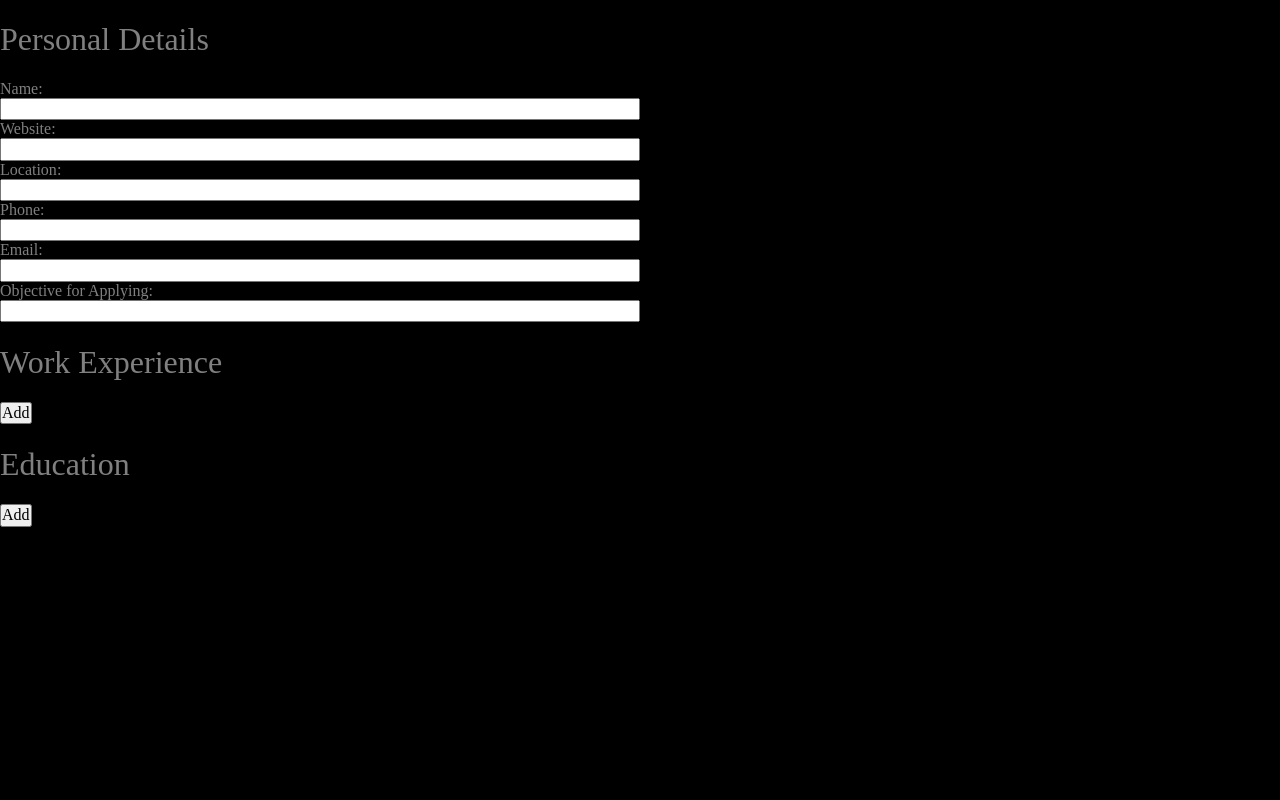
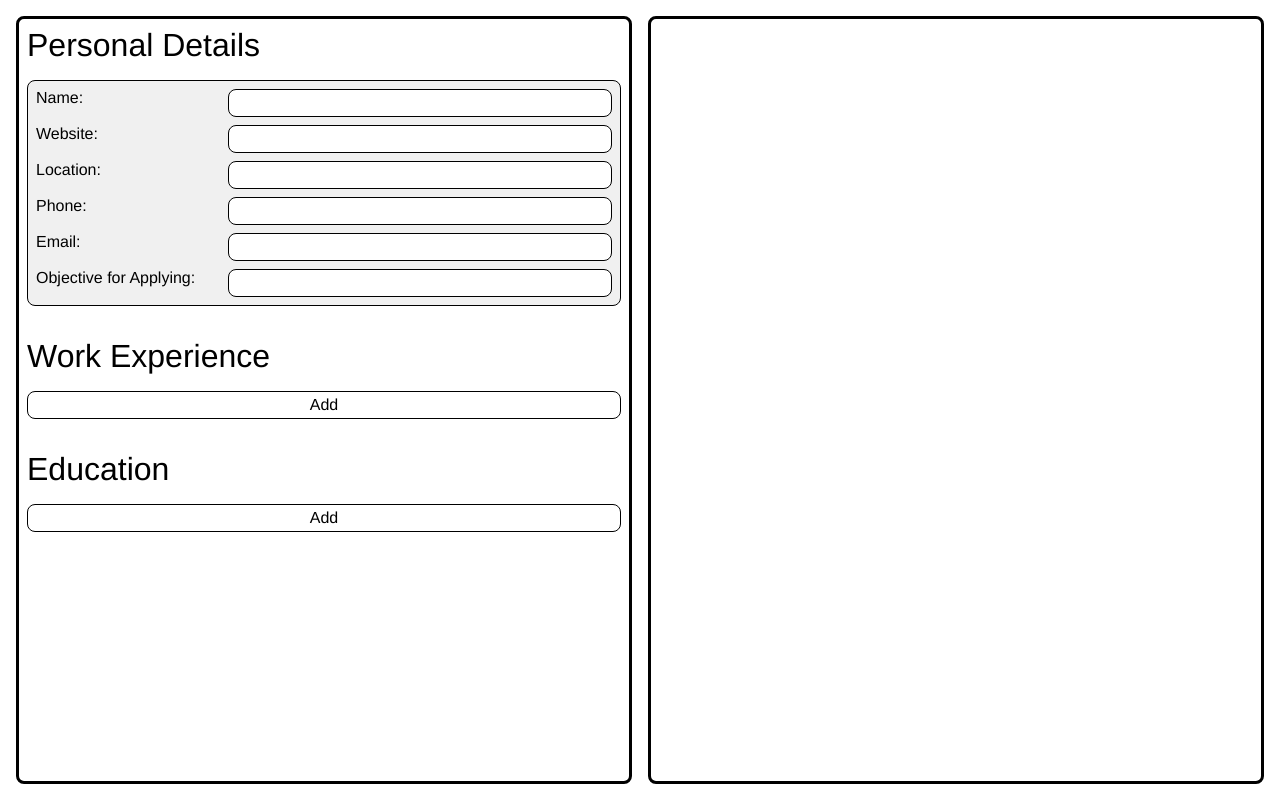
Before and after one commit to Cedrus32/CV, a React app: page / in a window 1280 px wide. Built offline with nearby package versions, Linux system fonts and the light colour scheme.

Commit message:
Build out interact form styling

```diff
--- a/src/styles/reset.css
+++ b/src/styles/reset.css
@@ -27,20 +27,18 @@ main {
     display: block;
 }
 
-/* correct font size, margin on `h1` elements */
+/* correct font size on `h1` elements */
 /* within `section` and `article` contexts */
 /* in Chrome, Firefox, and Safari */
 
 h1 {
     font-size: 2em;
-    margin: 0.67em 0;
 }
 
-/* standardize margins for `header` elements across broswers */
+/* standardize margins for `header` elements across browsers */
 
-h2, h3, h4, h5, h6 {
-    margin-top: 0;
-    margin-bottom: 0.5rem;
+h1, h2, h3, h4, h5, h6 {
+    margin: 0;
 }
 
 
@@ -105,6 +103,7 @@ button {
 
 button,
 [type="button"] {
+    appearance: button;
     -webkit-appearance: button;
 }
 
--- a/src/styles/style.css
+++ b/src/styles/style.css
@@ -1,20 +1,123 @@
+/* TYPOGRAPHY */
+
 body {
-    background-color: black;
-    color: grey;
+    font-family: Helvetica, Arial, sans-serif;
+    font-weight: 400;
 }
 
+/* COLORS */
+
+:root {
+    --accent: #235DAC;
+    --border-rad: 0.5em;
+}
+
+body {
+    background-color: white;
+    color: black;
+}
+
+    #interact,
+    #display {
+        border: 3px solid black;
+        border-radius: var(--border-rad);
+    }
+
+    form {
+        background-color: rgb(240, 240, 240);
+        border: 1px solid black;
+        border-radius: var(--border-rad);
+    }
+
+        button,
+        input,
+        textarea {
+            border-radius: var(--border-rad);
+        }
+
+        button {
+            background-color: white;
+            border: 1px solid black;
+        }
+
+        button:focus {
+            border: 2px solid var(--accent);
+        }
+
+        input,
+        textarea {
+            padding: 0 0.15em;
+            border: 1px solid black;
+        }
+
+        input:focus,
+        textarea:focus {
+            outline: none;
+            border: 2px solid var(--accent);
+        }
+
+/* DISPLAY */
+
 #root,
-form div:not(.item-container) {
+form div{
     display: grid;
 }
 
-#root {
-    grid-template-columns: 1fr 1fr;
-    grid-template-rows: 1fr;
-    grid-template-areas: 'interact display';
+section,
+form {
+    display: flex;
+    flex-flow: column;
 }
 
-    .input-item {
-        grid-template-columns: 1fr 2fr;
+/* POSITIONING, SIZING */
+
+body {
+    height: 100vh;
+    width: 100vw;
+}
+
+    main {
+        height: 100%;
+        grid-template-columns: 1fr 1fr;
         grid-template-rows: 1fr;
+        grid-template-areas: 'interact display';
+        column-gap: 1em;
+        padding: 1em;
     }
+
+        #interact,
+        #display {
+            height: inherit;
+            overflow: auto;
+            padding: 0.5em;
+        }
+
+        #interact {
+            gap: 2em;
+        }
+
+            #personal,
+            #work,
+            #education {
+                gap: 1em;
+            }
+
+                form {
+                    gap: 0.5em;
+                    padding: 0.5em;
+                }
+
+                    form div {
+                        grid-template-columns: 1fr 2fr;
+                        grid-template-rows: 1fr;
+                    }
+
+                        button,
+                        input,
+                        textarea {
+                            height: 1.75em;
+                        }
+
+                        textarea {
+                                resize: vertical;
+                        }
```
